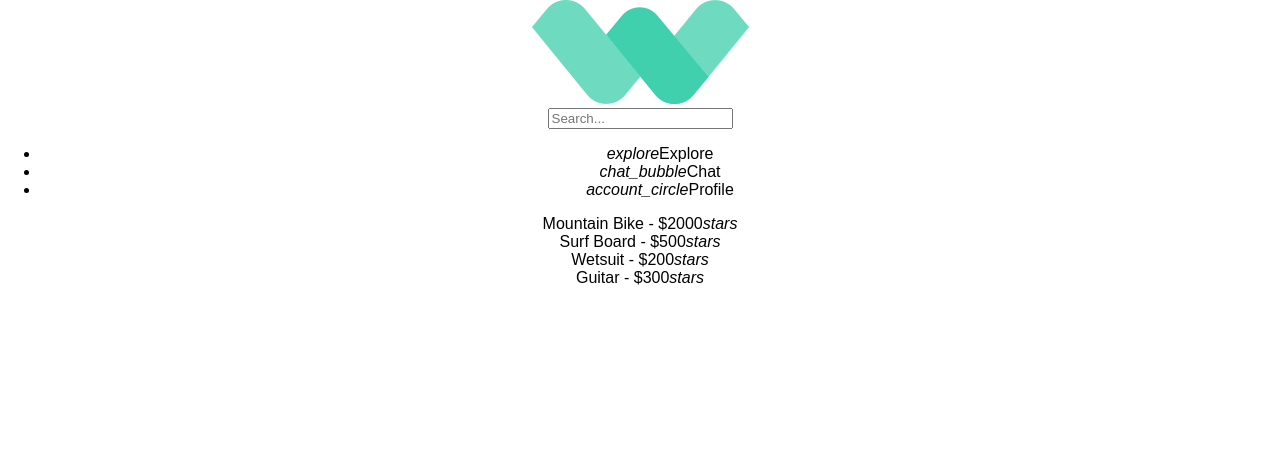
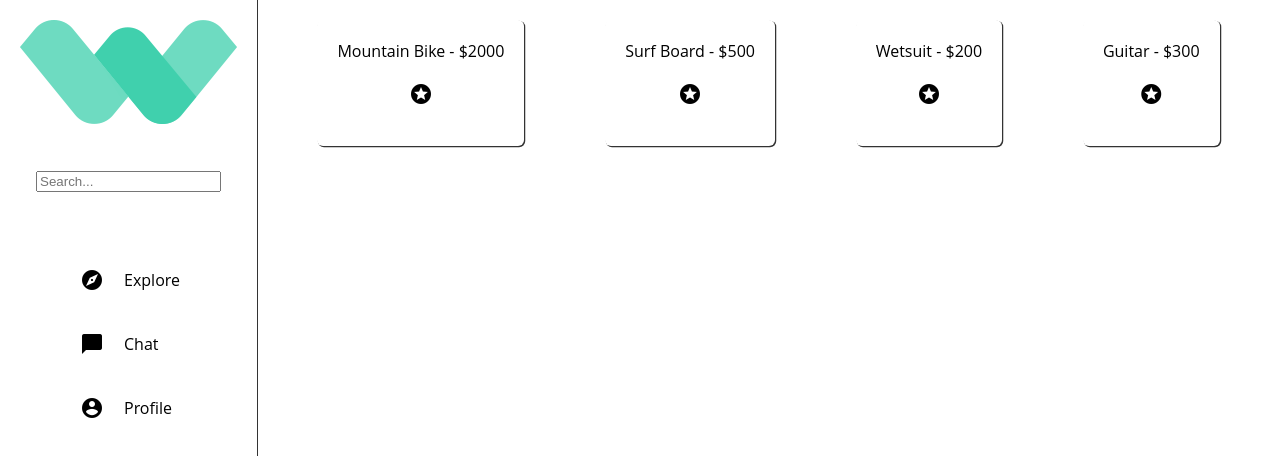
Before and after one commit to Localize-zz/code-challenges, a React (Create React App) app in the folder react/: page / in a window 1280 px wide. Shown: the top 456 px of the page. Built offline with nearby package versions, Linux system fonts and the light colour scheme.

Commit message:
Add basic component styling.

```diff
--- a/react/src/index.css
+++ b/react/src/index.css
@@ -1,5 +1,78 @@
+@import url('https://fonts.googleapis.com/icon?family=Material+Icons');
+
 body {
   margin: 0;
   padding: 0;
-  font-family: sans-serif;
+  font-family: Camphor,Open Sans,system-ui,sans-serif;
+  -webkit-font-smoothing: antialiased;
 }
+
+* {
+  box-sizing: border-box;
+}
+
+.App {
+  display: flex;
+  flex-flow: row nowrap;
+  height: 100%;
+}
+
+.Navbar {
+  display: flex;
+  flex-direction: column;
+  flex-wrap: nowrap;
+  height: 100vh;
+  box-shadow: .25px .25px .25px .25px #333333;
+}
+
+.Logo {
+  padding: 20px;
+}
+
+.Search {
+  padding: 20px;
+}
+
+.Menu {
+  padding: 20px;
+  display: flex;
+  flex-flow: row nowrap;
+}
+
+.Menu li {
+  padding: 20px;
+  display: flex;
+  align-items: center;
+  cursor: pointer;
+}
+
+.Menu li:hover {
+  box-shadow: 1px 1px .25px .25px #333333;
+  border-radius: 6px;
+}
+
+.Menu .material-icons {
+  padding-right: 20px;
+}
+
+.Explore {
+  display: flex;
+  flex-flow: row wrap;
+  height: 100%;
+  justify-content: space-around;
+  align-content: center;
+  padding: 20px;
+  width: 100%;
+}
+
+.Product-item {
+  box-shadow: 1px 1px .25px .25px #333333;
+  border-radius: 6px;
+  padding: 20px;
+  text-align: center;
+}
+
+.like {
+  display: block;
+  padding: 20px;
+}
```
